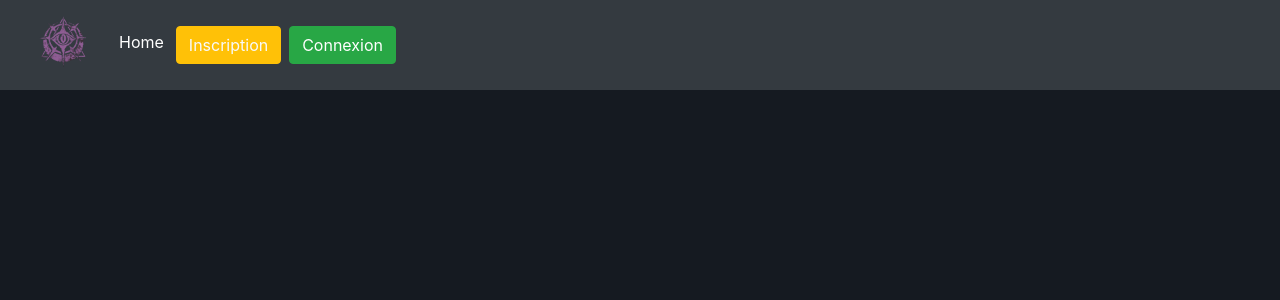
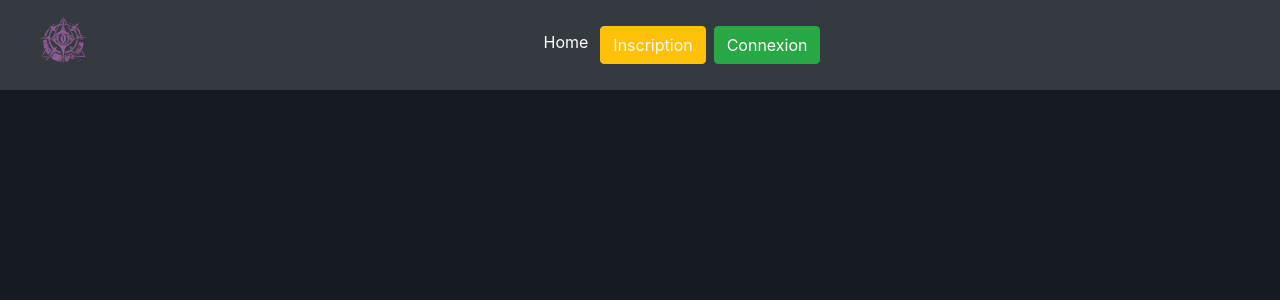
Before and after one commit to ExoCinki/projet-ldo-website, a Symfony app: template templates/build/index.html.twig in a window 1280 px wide. Shown: the top 300 px of the page. Run offline with Twig, Linux system fonts and the light colour scheme; the template is opened without the code that fills it, so the values that code supplies are empty; some libraries are stand-ins or nearby versions.

Commit message:
Reworks Base.twig

```diff
--- a/templates/base.html.twig
+++ b/templates/base.html.twig
@@ -23,7 +23,7 @@
 				</button>
 
 				<div class="collapse navbar-collapse" id="navbarSupportedContent">
-					<ul class="navbar-nav mr-auto">
+					<ul class="navbar-nav m-auto">
 						<li class="nav-item active">
 							<a class="nav-link" href="{{ path('home') }}">Home</a>
 						</li>
```
